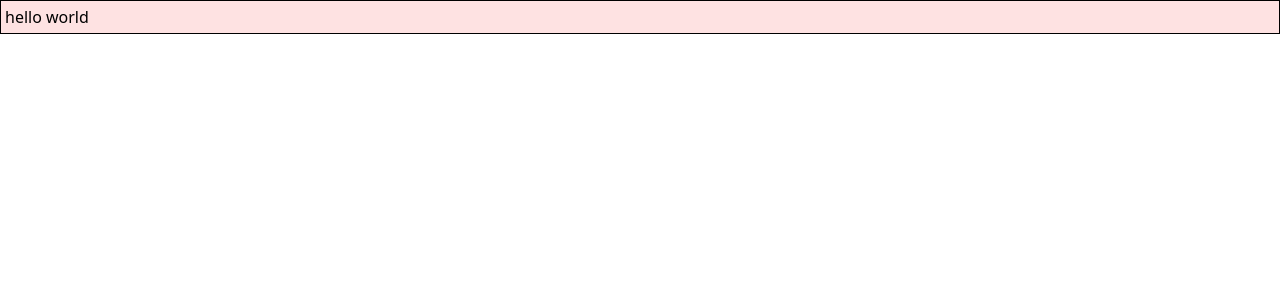
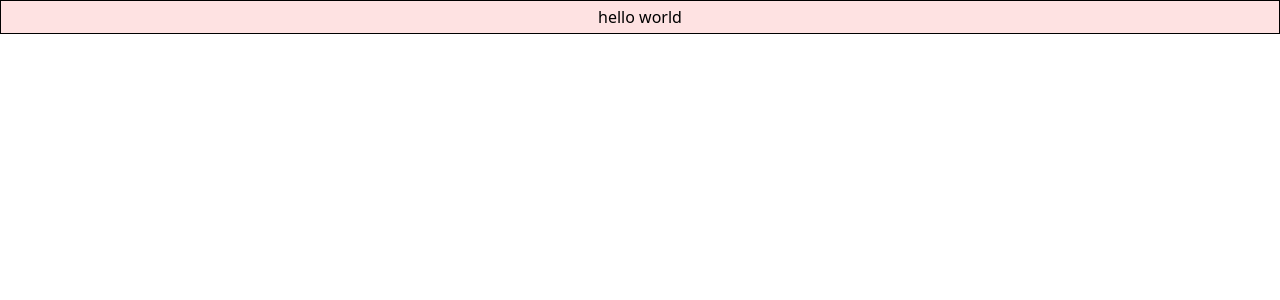
Before and after one commit to zanminkian/react-boilerplate, a React (Vite) app: page / in a window 1280 px wide. Shown: the top 300 px of the page. Built offline with nearby package versions, Linux system fonts and the light colour scheme.

Commit message:
feat: update demo

```diff
--- a/src/App.tsx
+++ b/src/App.tsx
@@ -1,5 +1,7 @@
 export default function App() {
   return (
-    <div className="border border-solid border-black bg-red-100 p-1 text-base">hello world</div>
+    <div className="border border-solid border-black bg-red-100 p-1 text-center text-base">
+      <span className="hover:text-lg">hello world</span>
+    </div>
   );
 }
```
